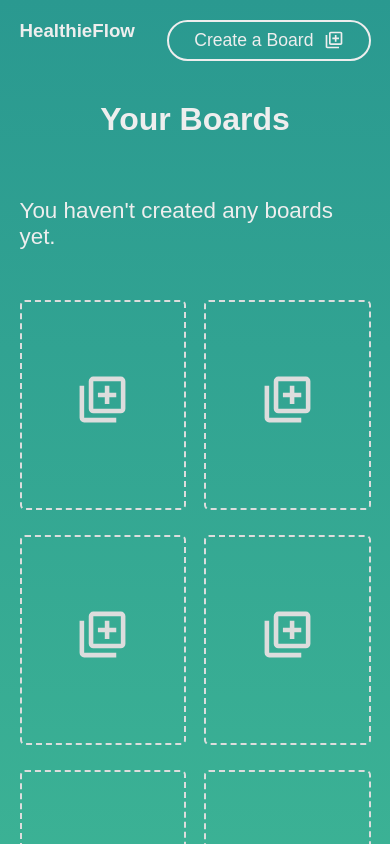
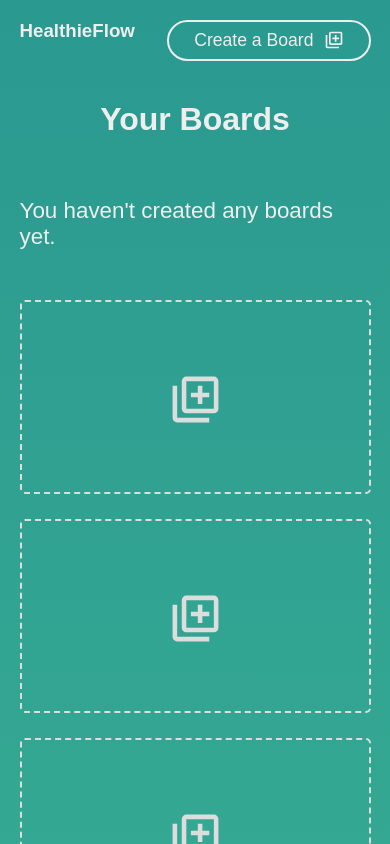
Before and after one commit to jdtdesigns/HealthieFlow, a React (Vite) app: page /boards in a window 390 px wide. Shown: the top 844 px of the page. Built offline with nearby package versions, Linux system fonts and the light colour scheme; a web font is replaced by a local one.

Commit message:
small responsive touch to boards page

```diff
--- a/src/styles/index.css
+++ b/src/styles/index.css
@@ -24,6 +24,7 @@ body,
 body {
   overflow-x: hidden;
   max-width: 2800px;
+  min-width: 380px;
   margin: 0 auto;
   background: linear-gradient(var(--dark-green), var(--green));
 }
@@ -116,6 +117,16 @@ main>h1 {
   .board-container {
     grid-template-columns: repeat(2, 1fr);
   }
+
+  .board-container article {
+    min-height: 150px;
+  }
+}
+
+@media (max-width: 500px) {
+  .board-container {
+    grid-template-columns: 1fr;
+  }
 }
 
 @media (max-width: 850px) {
```
